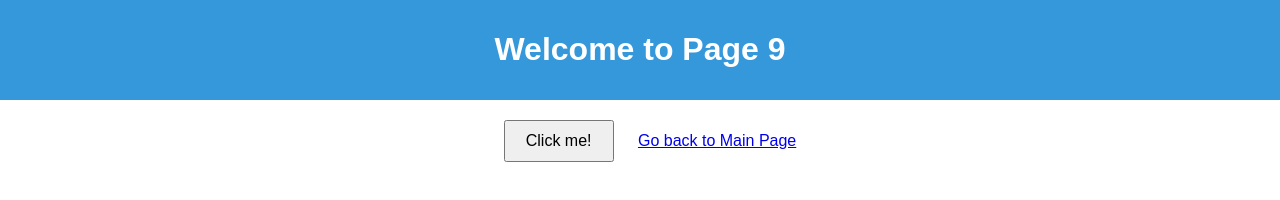
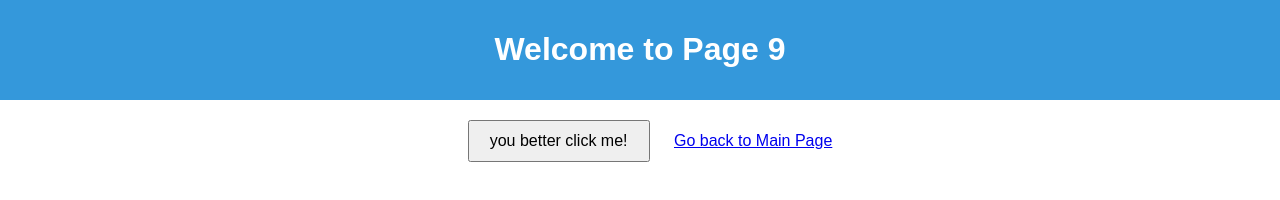
Before and after one commit to kallebbraga/assignment9, a plain HTML site: page page9.html in a window 1280 px wide. Drawn offline with Linux system fonts and the light colour scheme.

Commit message:
Update page9.html

```diff
--- a/page9.html
+++ b/page9.html
@@ -44,7 +44,7 @@
         <h1>Welcome to Page 9</h1>
     </header>
 
-    <button onclick="hello()">Click me!</button>
+    <button onclick="hello()">you better click me!</button>
 
 
         <!-- Link back to index.html -->
```
